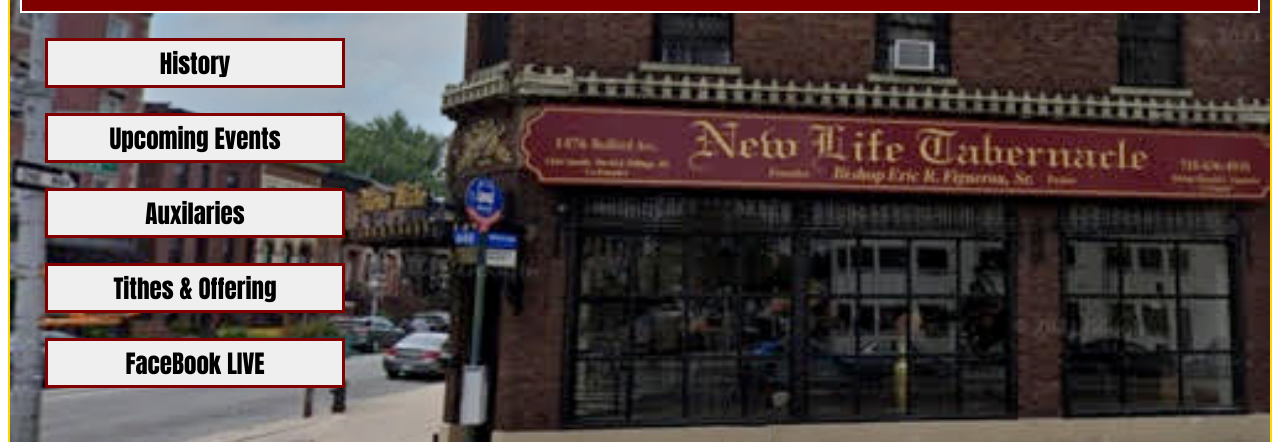
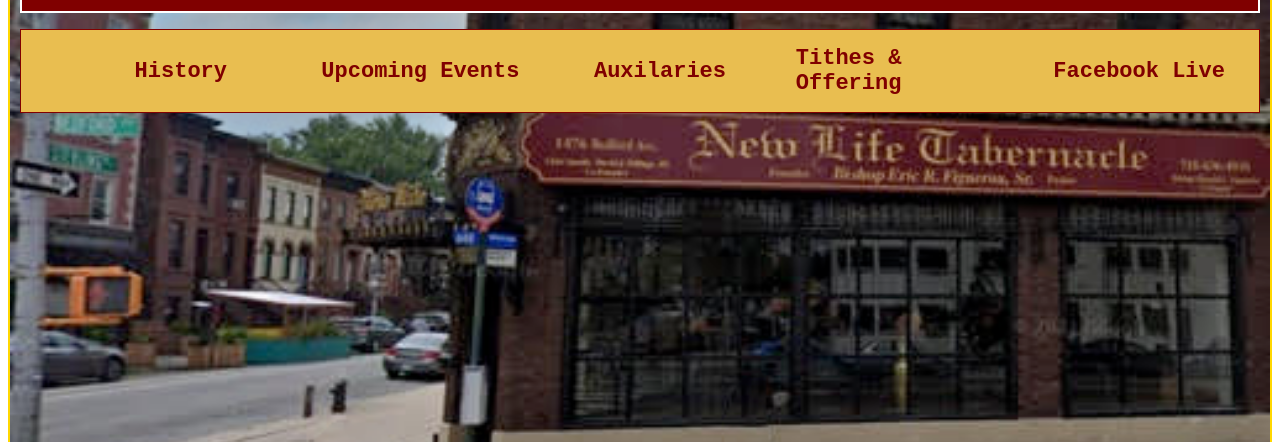
Before and after one commit to JWoodbury125/dealers_choice_html, a plain HTML site: page index.html in a window 1280 px wide. Shown: the part 285-727 px from the top of the page. Drawn offline with Linux system fonts and the light colour scheme.

Commit message:
HTML_CSS Assignment submission_revised

```diff
--- a/index.html
+++ b/index.html
@@ -9,15 +9,24 @@
                 <img id='nlt' src='NLT_LOGO.png' alt='NLT LOGO'/>
                 <div id='headline'>Welcome To New Life Tabernacle</div>
             </div>
-            <div class='pages'>
-                <button id='history'>History</button>
-                <button id='upcoming'>Upcoming Events</button>
-                <button id='aux'>Auxilaries</button>
-                <button id='tithes'>Tithes & Offering</button>
-                <button id='stream'>FaceBook LIVE</button>
-            </div>
             <div>
-                <img id='background' src='NLT_img.png'/>
+                <ul class='nav'>
+                    <li>
+                        <a href='/'>History</a>
+                    </li>
+                    <li>
+                        <a href='/'>Upcoming Events</a>
+                    </li>
+                    <li>
+                        <a href='/'>Auxilaries</a>
+                    </li>
+                    <li>
+                        <a href='/'>Tithes & Offering</a>
+                    </li>
+                    <li>
+                        <a href='/'>Facebook Live</a>
+                    </li>
+                </ul>
             </div>
 
         </div>
--- a/style_sheet.css
+++ b/style_sheet.css
@@ -52,14 +52,24 @@ img#nlt{
     float: right;
     border-radius: 40%;
 }
+.nav{
+    list-style-type: none;
+    display: flex;
+    background-color: rgb(233, 190, 80);
+    border: solid 1px maroon;
+}
 
-.pages button{
-    border: solid 3px maroon;
-    height: 50px;
-    width: 300px;
-    display: block;
-    margin: 25px;
-    font-size: 25px;
-    font-family: Impact, Haettenschweiler, 'Arial Narrow Bold', sans-serif;
-
+.nav li {
+    flex: 1;
+    display: flex;
+    font-size: 22px;
+    padding: 1rem;
+    justify-content: center;
+    align-items: center;
+    font-family: 'Courier New', Courier, monospace;
 }
+.nav li a{
+    color: maroon;
+    text-decoration: none;
+    font-weight: bold;
+}
```
